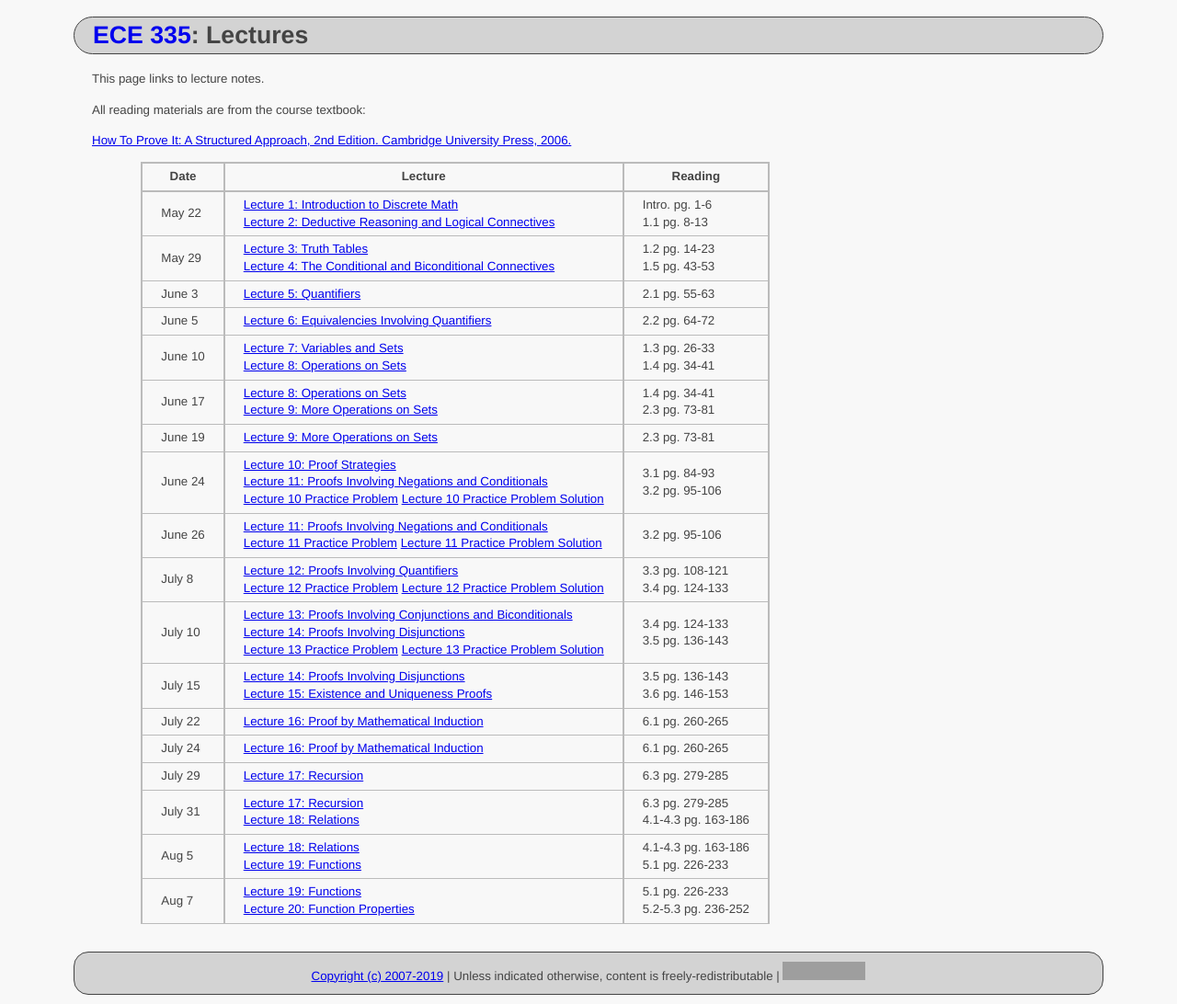
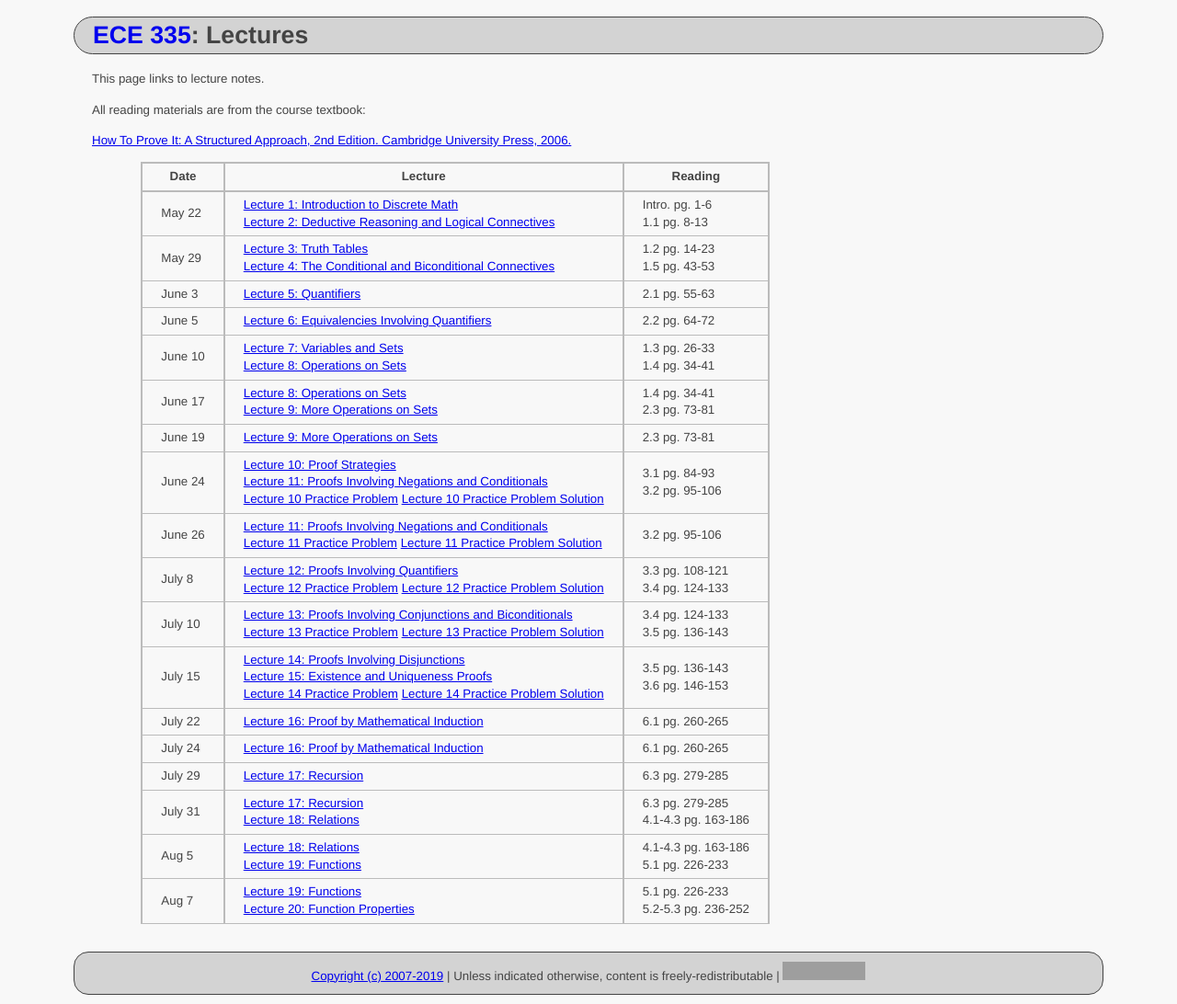
Before and after one commit to ycpcs/ece335-summer2019, a Jekyll site: the page built from lectures/index.md, in a window 1280 px wide. Shown: the whole page at 92% size. Built offline with Jekyll 4.4.1, drawn with Linux system fonts in a browser that asks for light colours; grey boxes are pictures that could not be loaded.

Commit message:
add lecture 14 handout
add lecture 14 handout

```diff
--- a/lectures/index.md
+++ b/lectures/index.md
@@ -23,8 +23,8 @@ Edition. Cambridge University Press,
 > June 24 | [Lecture 10: Proof Strategies](../lectures/lecture10.html) <br /> [Lecture 11: Proofs Involving Negations and Conditionals](../lectures/lecture11.html) <br /> [Lecture 10 Practice Problem](../handouts/lecture10/lecture10-handout.pdf) [Lecture 10 Practice Problem Solution](../handouts/lecture10/lecture10-handoutSol.pdf) | 3.1 pg. 84-93 <br /> 3.2 pg. 95-106 |
 > June 26 | [Lecture 11: Proofs Involving Negations and Conditionals](../lectures/lecture11.html) <br /> [Lecture 11 Practice Problem](../handouts/lecture11/lecture11-handout.pdf) [Lecture 11 Practice Problem Solution](../handouts/lecture11/lecture11-handoutSol.pdf) | 3.2 pg. 95-106 |
 > July 8  | [Lecture 12: Proofs Involving Quantifiers](../lectures/lecture12.html) <br /> [Lecture 12 Practice Problem](../handouts/lecture12/lecture12-handout.pdf) [Lecture 12 Practice Problem Solution](../handouts/lecture12/lecture12-handoutSol.pdf) | 3.3 pg. 108-121 <br /> 3.4 pg. 124-133 |
-> July 10 | [Lecture 13: Proofs Involving Conjunctions and Biconditionals](../lectures/lecture13.html) <br /> [Lecture 14: Proofs Involving Disjunctions](../lectures/lecture14.html) <br /> [Lecture 13 Practice Problem](../handouts/lecture13/lecture13-handout.pdf) [Lecture 13 Practice Problem Solution](../handouts/lecture13/lecture13-handoutSol.pdf) | 3.4 pg. 124-133 <br /> 3.5 pg. 136-143 |
-> July 15 | [Lecture 14: Proofs Involving Disjunctions](../lectures/lecture14.html) <br /> [Lecture 15: Existence and Uniqueness Proofs](../lectures/lecture15.html) | 3.5 pg. 136-143 <br /> 3.6 pg. 146-153 |
+> July 10 | [Lecture 13: Proofs Involving Conjunctions and Biconditionals](../lectures/lecture13.html) <br /> [Lecture 13 Practice Problem](../handouts/lecture13/lecture13-handout.pdf) [Lecture 13 Practice Problem Solution](../handouts/lecture13/lecture13-handoutSol.pdf) | 3.4 pg. 124-133 <br /> 3.5 pg. 136-143 |
+> July 15 | [Lecture 14: Proofs Involving Disjunctions](../lectures/lecture14.html) <br /> [Lecture 15: Existence and Uniqueness Proofs](../lectures/lecture15.html) <br /> [Lecture 14 Practice Problem](../handouts/lecture14/lecture14-handout.pdf) [Lecture 14 Practice Problem Solution](../handouts/lecture14/lecture14-handoutSol.pdf) | 3.5 pg. 136-143 <br /> 3.6 pg. 146-153 |
 > July 22 | [Lecture 16: Proof by Mathematical Induction](../lectures/lecture16.html) | 6.1 pg. 260-265 |
 > July 24 | [Lecture 16: Proof by Mathematical Induction](../lectures/lecture16.html) | 6.1 pg. 260-265 |
 > July 29 | [Lecture 17: Recursion](../lectures/lecture17.html) | 6.3 pg. 279-285 |
```
Also changed, not shown: schedule/index.md (+2 -2 lines), 2 other files.
